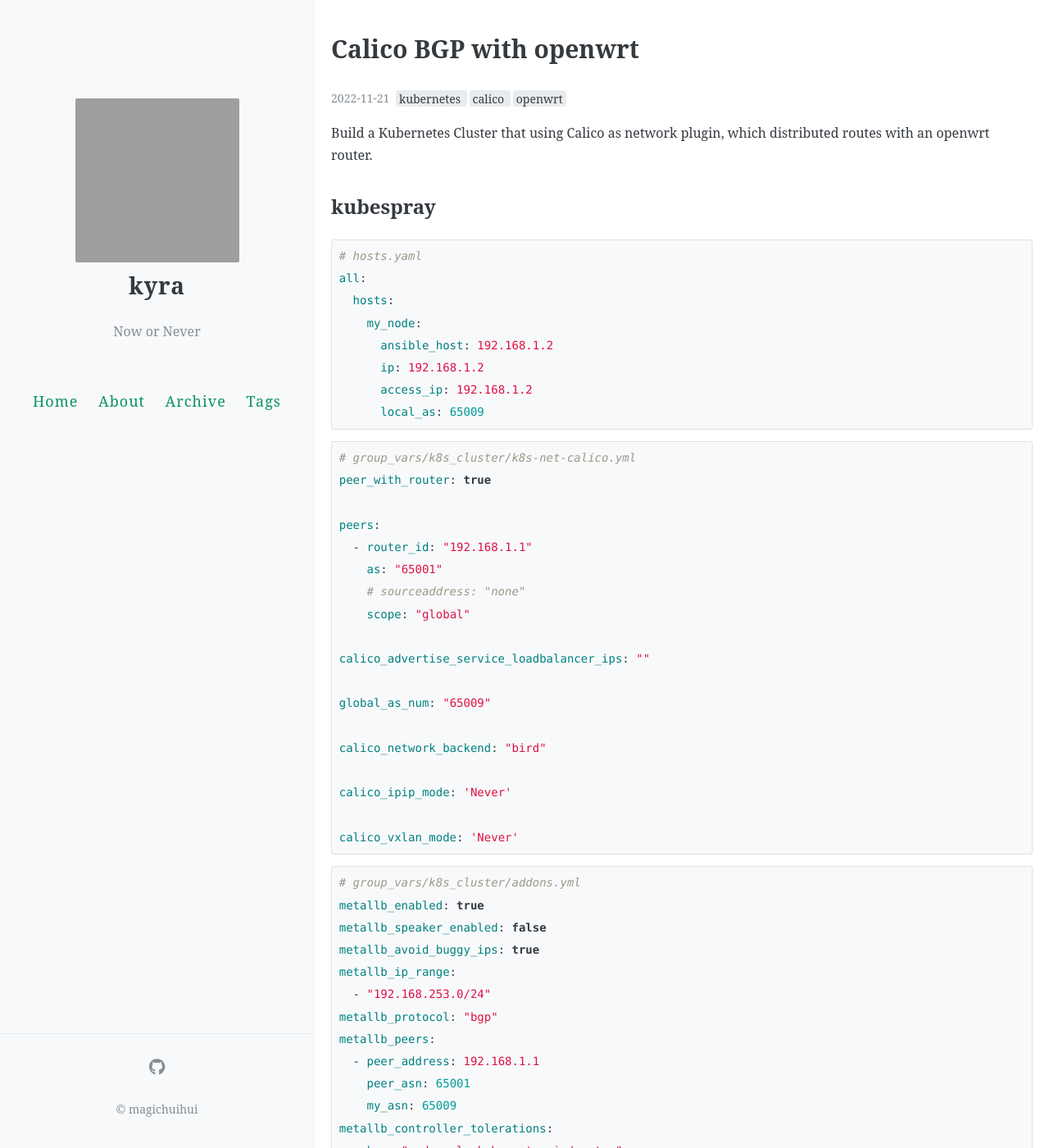
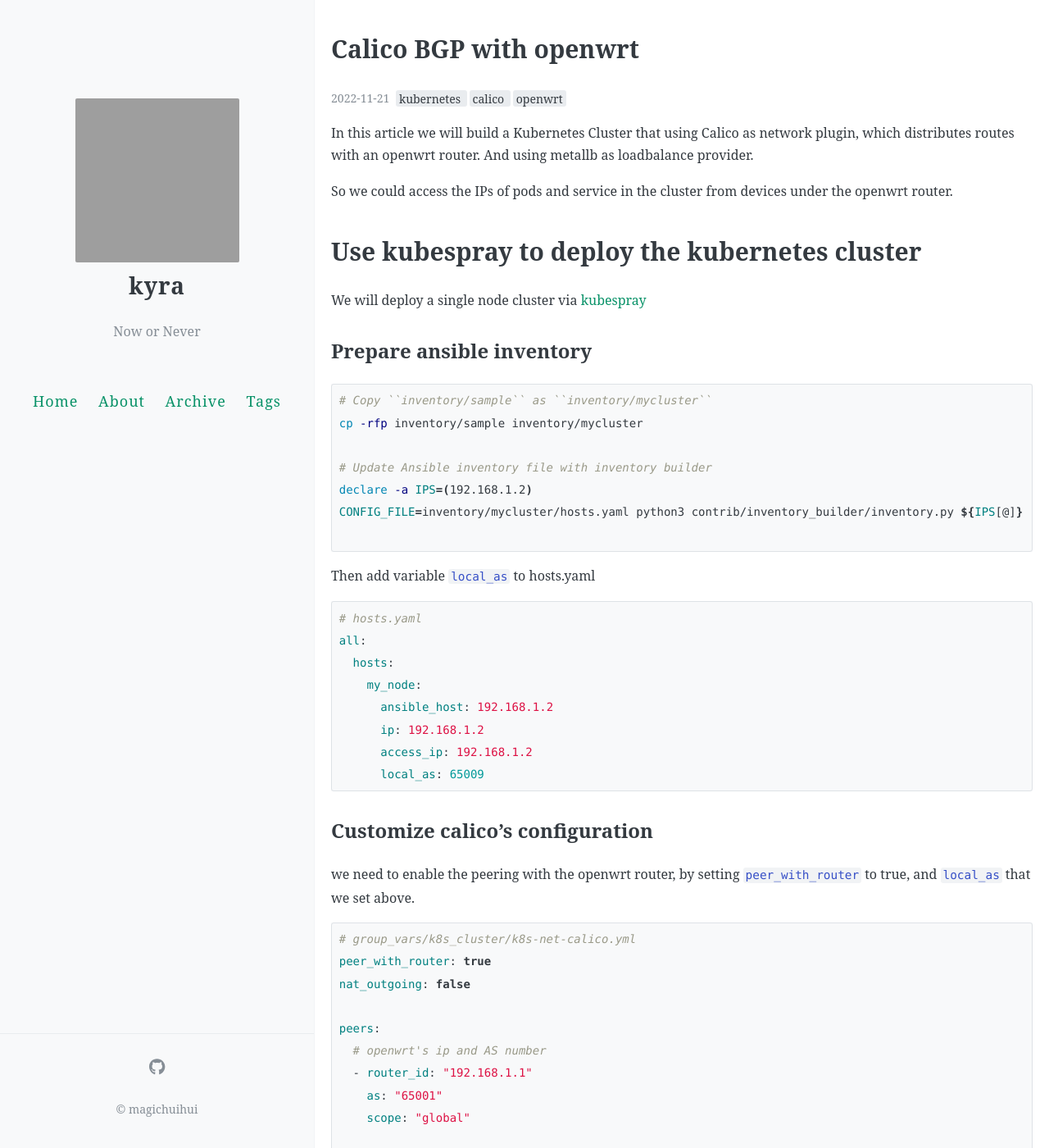
Before and after one commit to magichuihui/magichuihui.github.io, a Jekyll site: the page built from _posts/2022-11-21-calico-with-openwrt.md, in a window 1280 px wide and 1400 px high. Shown: the whole window at 82% size. Built offline with Jekyll 4.4.1, drawn with Linux system fonts in a browser that asks for light colours; nearby versions of some CDN libraries; comment, search, counter and statistics services are not loaded; some of the changed text lies outside the part shown; grey boxes are pictures that could not be loaded.

Commit message:
blog: calico with openwrt

````diff
--- a/_posts/2022-11-21-calico-with-openwrt.md
+++ b/_posts/2022-11-21-calico-with-openwrt.md
@@ -7,10 +7,28 @@
 comments: true
 ---
 
-Build a Kubernetes Cluster that using Calico as network plugin, which distributed routes with an openwrt router.
+In this article we will build a Kubernetes Cluster that using Calico as network plugin, which distributes routes with an openwrt router. And using metallb as loadbalance provider.
 
-## kubespray
+So we could access the IPs of pods and service in the cluster from devices under the openwrt router.
 
+
+# Use kubespray to deploy the kubernetes cluster
+
+We will deploy a single node cluster via [kubespray][1]
+
+## Prepare ansible inventory
+
+```bash
+# Copy ``inventory/sample`` as ``inventory/mycluster``
+cp -rfp inventory/sample inventory/mycluster
+
+# Update Ansible inventory file with inventory builder
+declare -a IPS=(192.168.1.2)
+CONFIG_FILE=inventory/mycluster/hosts.yaml python3 contrib/inventory_builder/inventory.py ${IPS[@]}
+
+```
+
+Then add variable `local_as` to hosts.yaml
 ```yaml
 # hosts.yaml
 all:
@@ -22,18 +40,25 @@
       local_as: 65009
 ```
 
+## Customize calico's configuration
+
+we need to enable the peering with the openwrt router, by setting `peer_with_router` to true, and `local_as` that we set above.
+
 ```yaml
 # group_vars/k8s_cluster/k8s-net-calico.yml
 peer_with_router: true
+nat_outgoing: false
 
 peers:
+  # openwrt's ip and AS number
   - router_id: "192.168.1.1"
     as: "65001"
-    # sourceaddress: "none"
     scope: "global"
 
+# use calico to assign lb's ip
 calico_advertise_service_loadbalancer_ips: "{{ metallb_ip_range }}"
 
+# nodes' AS number
 global_as_num: "65009"
 
 calico_network_backend: "bird"
@@ -42,6 +67,10 @@
 
 calico_vxlan_mode: 'Never'
 ```
+
+## Enable metallb plugin
+
+ we can disable metallb **speaker**, as the calico controller is in charge of assigning the IPs to the services now.
 
 ```yaml
 # group_vars/k8s_cluster/addons.yml
@@ -66,14 +95,38 @@
     effect: "NoSchedule"
 ```
 
-## openwrt
+## Deploy the cluster
 
-```conf
-router bgp 65001
- bgp router-id 192.168.1.1
- neighbor 192.168.1.2 remote-as 65009
- neighbor 192.168.1.2 description "my_node"
+```bash
+ansible-playbook -i inventory/mycluster/hosts.yaml --become \
+ --become-user=root cluster.yml
 ```
+
+# Enable BGP on openwrt
+
+This should be done before we deploy the kubernetes cluster.
+
+## Install quagga
+
+```bash
+opkg update
+opkg install quagga quagga-zebra quagga-bgpd quagga-watchquagga quagga-vtysh
+```
+
+## BGP configuration on openwrt
+
+After we connect to openwrt via ssh, we can use `vtysh` to enter the console of **quagga**
+
+```
+OpenWrt# configure terminal
+OpenWrt(config)# router bgp 65001
+OpenWrt(config-router)# neighbor 192.168.1.2 remote-as 65009
+OpenWrt(config-router)# neighbor 192.168.1.2 description "my_node"
+```
+
+## Checkout out the bgp router table
+
+When the cluster is ready, we can check out the router table on openwrt.
 
 ```bash
 OpenWrt# show ip route
@@ -89,3 +142,9 @@
 C>* 192.168.1.0/24 is directly connected, br-lan
 B>* 192.168.253.0/24 [20/0] via 192.168.1.2, br-lan, 00:44:09
 ```
+
+# References
+
+* [kubespary][1]
+
+[1]: https://github.com/kubernetes-sigs/kubespray
````
